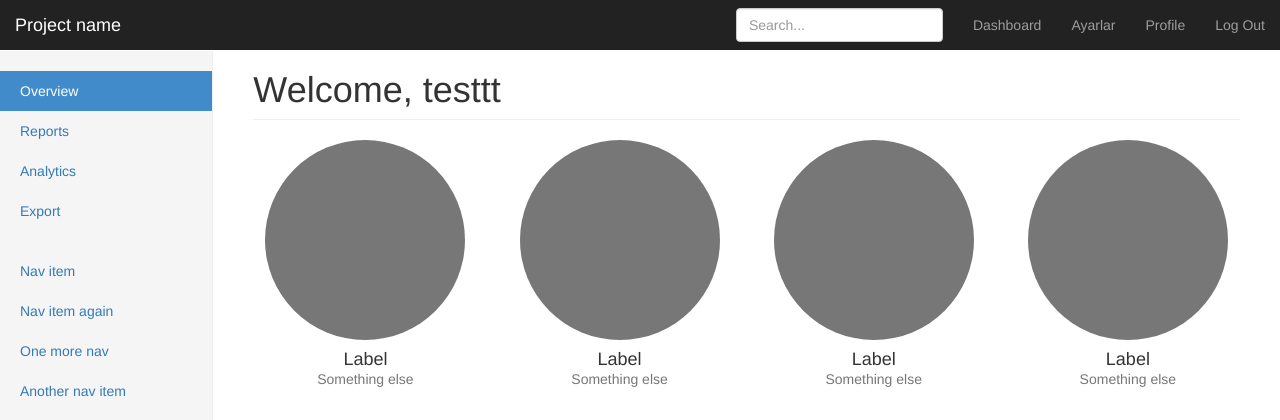
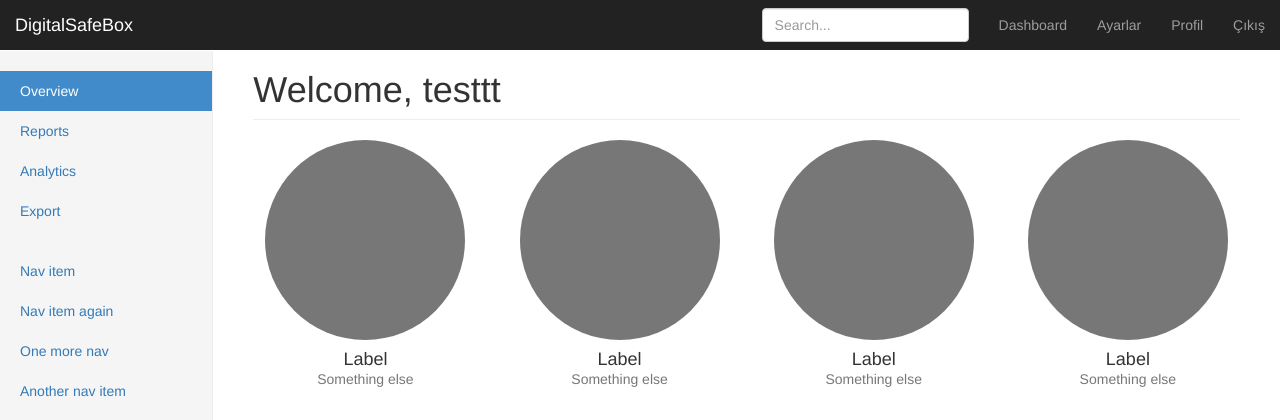
Before and after one commit to xsmileh/ymgk_digitalsafebox, a Flask app: page /dashboard in a window 1280 px wide. Shown: the top 420 px of the page. Run offline with Flask 2, Linux system fonts and the light colour scheme; a user stored in the database is signed in; some libraries are stand-ins or nearby versions.

Commit message:
Add files via upload

```diff
--- a/ymgk_digitalsafebox/hafta_7-1/digitalsafebox_project/digitalsafebox_project/templates/dashboard.html
+++ b/ymgk_digitalsafebox/hafta_7-1/digitalsafebox_project/digitalsafebox_project/templates/dashboard.html
@@ -19,14 +19,14 @@ Dashboard
             <span class="icon-bar"></span>
             <span class="icon-bar"></span>
           </button>
-          <a class="navbar-brand" href="#">Project name</a>
+          <a class="navbar-brand" href="#">DigitalSafeBox</a>
         </div>
         <div id="navbar" class="navbar-collapse collapse">
           <ul class="nav navbar-nav navbar-right">
             <li><a href="#">Dashboard</a></li>
             <li><a href="#">Ayarlar</a></li>
-            <li><a href="#">Profile</a></li>
-            <li><a href="{{ url_for('logout') }}">Log Out</a></li>
+            <li><a href="#">Profil</a></li>
+            <li><a href="{{ url_for('logout') }}">Çıkış</a></li>
           </ul>
           <form class="navbar-form navbar-right">
             <input type="text" class="form-control" placeholder="Search...">
```
